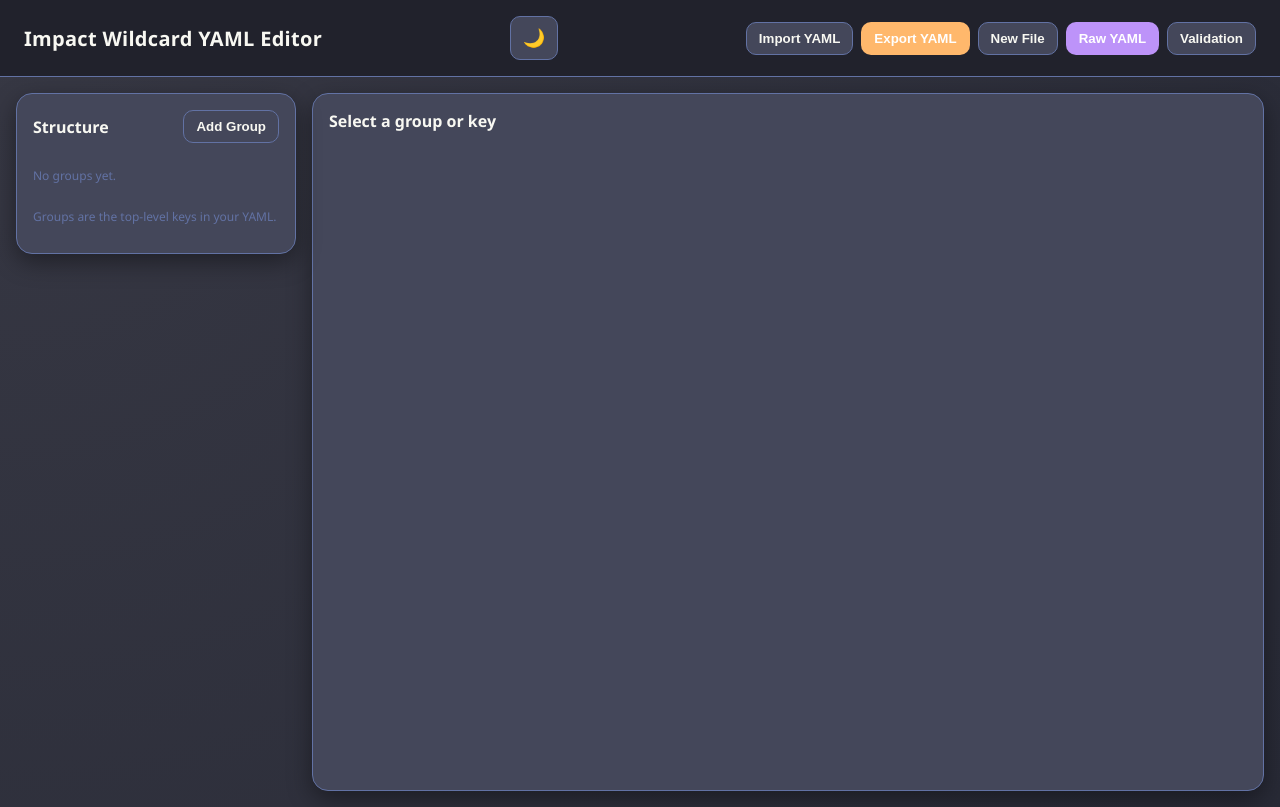
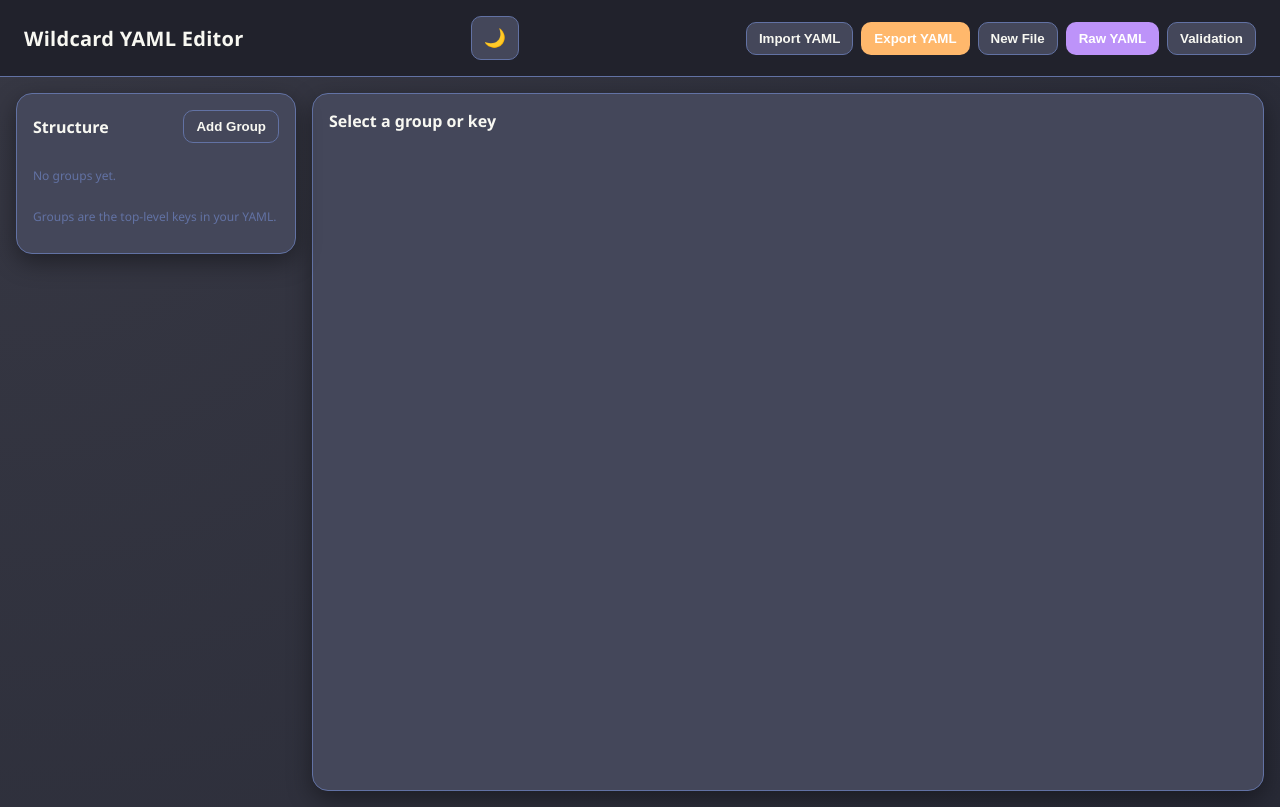
Before and after one commit to Taithrah/wildcard-creator, a plain HTML site: page wildcard-editor.html in a window 1280 px wide. Drawn offline with Linux system fonts and the light colour scheme.

Commit message:
add sample gif and generalize title

```diff
--- a/wildcard-editor.html
+++ b/wildcard-editor.html
@@ -4,13 +4,13 @@
 <head>
   <meta charset="utf-8" />
   <meta name="viewport" content="width=device-width, initial-scale=1" />
-  <title>Impact Wildcard YAML Editor</title>
+  <title>Wildcard YAML Editor</title>
   <link rel="stylesheet" href="data/styles.css" />
 </head>
 
 <body>
   <header>
-    <h1>Impact Wildcard YAML Editor</h1>
+    <h1>Wildcard YAML Editor</h1>
     <button id="themeToggle" class="theme-toggle" title="Toggle dark mode">
       <span class="theme-icon sun">☀️</span>
       <span class="theme-icon moon">🌙</span>
```
Also changed, not shown: README.md, data/SAMPLE.gif (added).
